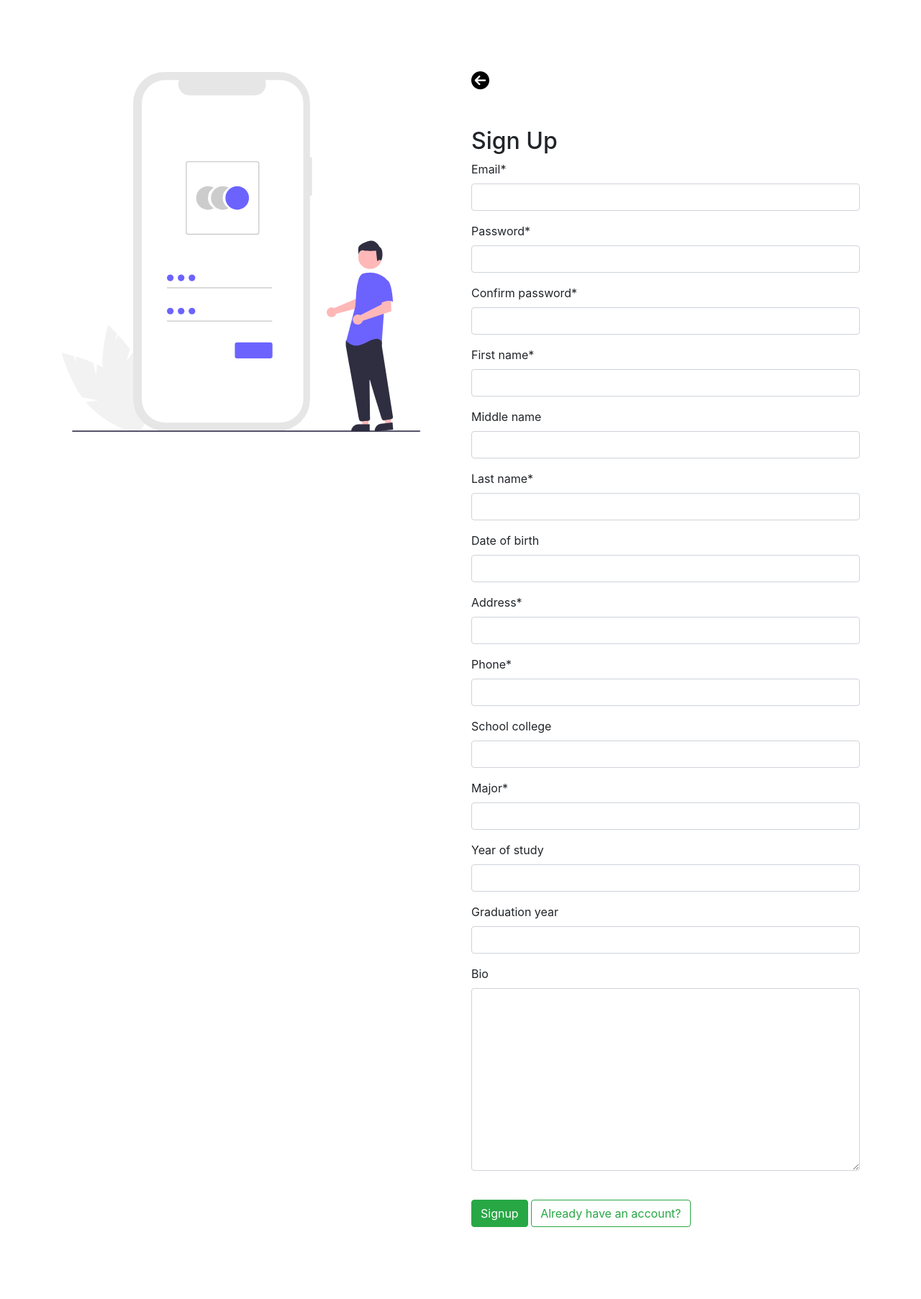
After one commit to Dipshina/EduAssist-Portal, a Django app: page /account/user-register in a window 1280 px wide. The commit adds this page. Shown: the whole page at 72% size. Run offline with Django 4.2, Linux system fonts and the light colour scheme; some libraries are stand-ins or nearby versions.

Commit message:
Registration

```diff
--- /dev/null
+++ b/apps/account/forms.py
@@ -0,0 +1,21 @@
+from django import forms
+
+class LoginForm(forms.Form):
+    email = forms.EmailField(max_length=20)
+    password = forms.CharField(widget=forms.PasswordInput())
+
+class RegisterForm(forms.Form):
+    email = forms.EmailField(max_length=50)
+    password = forms.CharField(widget=forms.PasswordInput())
+    confirm_password = forms.CharField(widget=forms.PasswordInput())
+    first_name = forms.CharField(max_length=20)
+    middle_name = forms.CharField(max_length=20, required=False)
+    last_name = forms.CharField(max_length=20)
+    date_of_birth = forms.DateField(required=False)
+    address = forms.CharField(max_length=100)
+    phone = forms.CharField(max_length=15)
+    school_college = forms.CharField(max_length=100, required=False)
+    major = forms.CharField(max_length=30)
+    year_of_study = forms.DateField(required=False)
+    graduation_year = forms.DateField(required=False)
+    bio = forms.CharField(widget=forms.Textarea(), required=False)
--- /dev/null
+++ b/apps/account/urls.py
@@ -0,0 +1,7 @@
+from django.urls import path
+from apps.account.views import LoginView, RegisterView
+
+urlpatterns = [
+    path("user-login", LoginView.as_view(), name="user_login"),
+    path("user-register", RegisterView.as_view(), name="user_register"),
+]
--- a/apps/account/views.py
+++ b/apps/account/views.py
@@ -1,3 +1,57 @@
-from django.shortcuts import render
+from django.shortcuts import redirect
+from apps.account.models import UserProfile
+from .forms import LoginForm, RegisterForm
+from django.contrib.auth import get_user_model
+from django.views.generic import FormView
 
-# Create your views here.
+User = get_user_model()
+
+class LoginView(FormView):
+    form_class = LoginForm
+    template_name = "account/login.html"
+
+
+class RegisterView(FormView):
+    form_class = RegisterForm
+    template_name = 'account/register.html'
+
+    def post(self, request, *args, **kwargs):
+        form = self.get_form()
+        if form.is_valid():
+            password = form.cleaned_data.pop("password")
+            confirm_password = form.cleaned_data.pop("confirm_password")
+
+            if password != confirm_password:
+                return redirect("user_register")
+
+            # Pop UserProfile-specific fields
+            phone = form.cleaned_data.pop("phone")
+            address = form.cleaned_data.pop("address")
+            date_of_birth = form.cleaned_data.pop("date_of_birth")
+            school_college = form.cleaned_data.pop("school_college")
+            major = form.cleaned_data.pop("major")
+            year_of_study = form.cleaned_data.pop("year_of_study")
+            graduation_year = form.cleaned_data.pop("graduation_year")
+            bio = form.cleaned_data.pop("bio")
+
+            # Create the User instance
+            user = User.objects.create(is_active=True, **form.cleaned_data)
+            user.set_password(password)
+            user.save()
+
+            # Create the UserProfile instance
+            UserProfile.objects.create(
+                user=user,
+                address=address,
+                phone=phone,
+                date_of_birth=date_of_birth,
+                school_college=school_college,
+                major=major,
+                year_of_study=year_of_study,
+                graduation_year=graduation_year,
+                bio=bio
+            )
+
+            return redirect("home")
+        else:
+            return self.form_invalid(form)
--- a/config/settings/base.py
+++ b/config/settings/base.py
@@ -20,7 +20,7 @@ INSTALLED_APPS = [
 
 PROJECT_APPS = ['apps.account', 'apps.main', 'apps.commons']
 
-THIRD_PARTY_APPS = []
+THIRD_PARTY_APPS = ['crispy_forms', 'crispy_bootstrap4']
 
 INSTALLED_APPS += PROJECT_APPS + THIRD_PARTY_APPS
 
@@ -80,3 +80,4 @@ USE_TZ = True
 
 DEFAULT_AUTO_FIELD = 'django.db.models.BigAutoField'
 AUTH_USER_MODEL = 'account.User'  # app_name.model_name
+CRISPY_TEMPLATE_PACK = "bootstrap4"
--- a/config/urls.py
+++ b/config/urls.py
@@ -3,5 +3,6 @@ from django.urls import include, path
 
 urlpatterns = [
     path('admin/', admin.site.urls),
+    path('account/', include('apps.account.urls')),
     path('', include('apps.main.urls')),
 ]
--- /dev/null
+++ b/templates/account/register.html
@@ -0,0 +1,32 @@
+{% extends 'baselayout/base.html' %}
+{% load crispy_forms_tags %}
+{% load static %}
+
+
+{% block content %}
+    <div style="height: 100px"></div>
+
+    <div class="container">
+        <div class="row">
+            <div class="col-md-6">
+                <img src="{% static 'account/login.svg' %}" style="height: 500px; width: 500px">
+            </div>
+            <div class="col-md-6">
+                <a href="{% url 'home' %}">
+                    <i class="fas fa-arrow-circle-left" style="font-size: 25px; color: black"></i>
+                </a>
+                <div style="margin-top: 50px">
+                    <h2>Sign Up</h2>
+                    <form method="post">
+                        {% csrf_token %}
+                        {{ form|crispy }}
+                        <br>
+                        <button type="submit" href="#" class="btn btn-success">Signup</button>
+                        <a href="{% url 'user_login' %}" class="btn btn-outline-success">Already have an account?</a>
+                    </form>
+                </div>
+            </div>
+        </div>
+    </div>
+    <div style="height: 100px;"></div>
+{% endblock %}
--- a/templates/baselayout/base.html
+++ b/templates/baselayout/base.html
@@ -5,10 +5,14 @@
     <meta name="viewport" content="width=device-width, initial-scale=1.0">
     <title>{{ title }}</title>
     <link rel="stylesheet" href="https://cdn.jsdelivr.net/npm/bootstrap@4.0.0/dist/css/bootstrap.min.css" integrity="sha384-Gn5384xqQ1aoWXA+058RXPxPg6fy4IWvTNh0E263XmFcJlSAwiGgFAW/dAiS6JXm" crossorigin="anonymous">
-    <script src="https://cdn.jsdelivr.net/npm/bootstrap@4.0.0/dist/js/bootstrap.min.js" integrity="sha384-JZR6Spejh4U02d8jOt6vLEHfe/JQGiRRSQQxSfFWpi1MquVdAyjUar5+76PVCmYl" crossorigin="anonymous"></script>
 </head>
 <body>
-{% block content %}
-{% endblock %}
+    {% block content %}
+    {% endblock %}
+
+    <script src="https://code.jquery.com/jquery-3.2.1.slim.min.js" integrity="sha384-KJ3o2DKtIkvYIK3UENzmM7KCkRr/rE9/Qpg6aAZGJwFDMVNA/GpGFF93hXpG5KkN" crossorigin="anonymous"></script>
+    <script src="https://cdn.jsdelivr.net/npm/popper.js@1.12.9/dist/umd/popper.min.js" integrity="sha384-ApNbgh9B+Y1QKtv3Rn7W3mgPxhU9hb7ie1tZ3O9g77Zsp0BoUR70Z6A2RxD/odl8" crossorigin="anonymous"></script>
+    <script src="https://cdn.jsdelivr.net/npm/bootstrap@4.0.0/dist/js/bootstrap.min.js" integrity="sha384-JZR6Spejh4U02d8jOt6vLEHfe/JQGiRRSQQxSfFWpi1MquVdAyjUar5+76PVCmYl" crossorigin="anonymous"></script>
+    <script src="https://kit.fontawesome.com/284b6ae47f.js" crossorigin="anonymous"></script>
 </body>
 </html>
```
Also changed, not shown: templates/account/login.html (added, +31 -0 lines), templates/baselayout/nav.html (+16 -24 lines), static/account/default.jpg (added), static/account/login.svg (added), static/account/register.svg (added), static/main/Logo.png (added).
